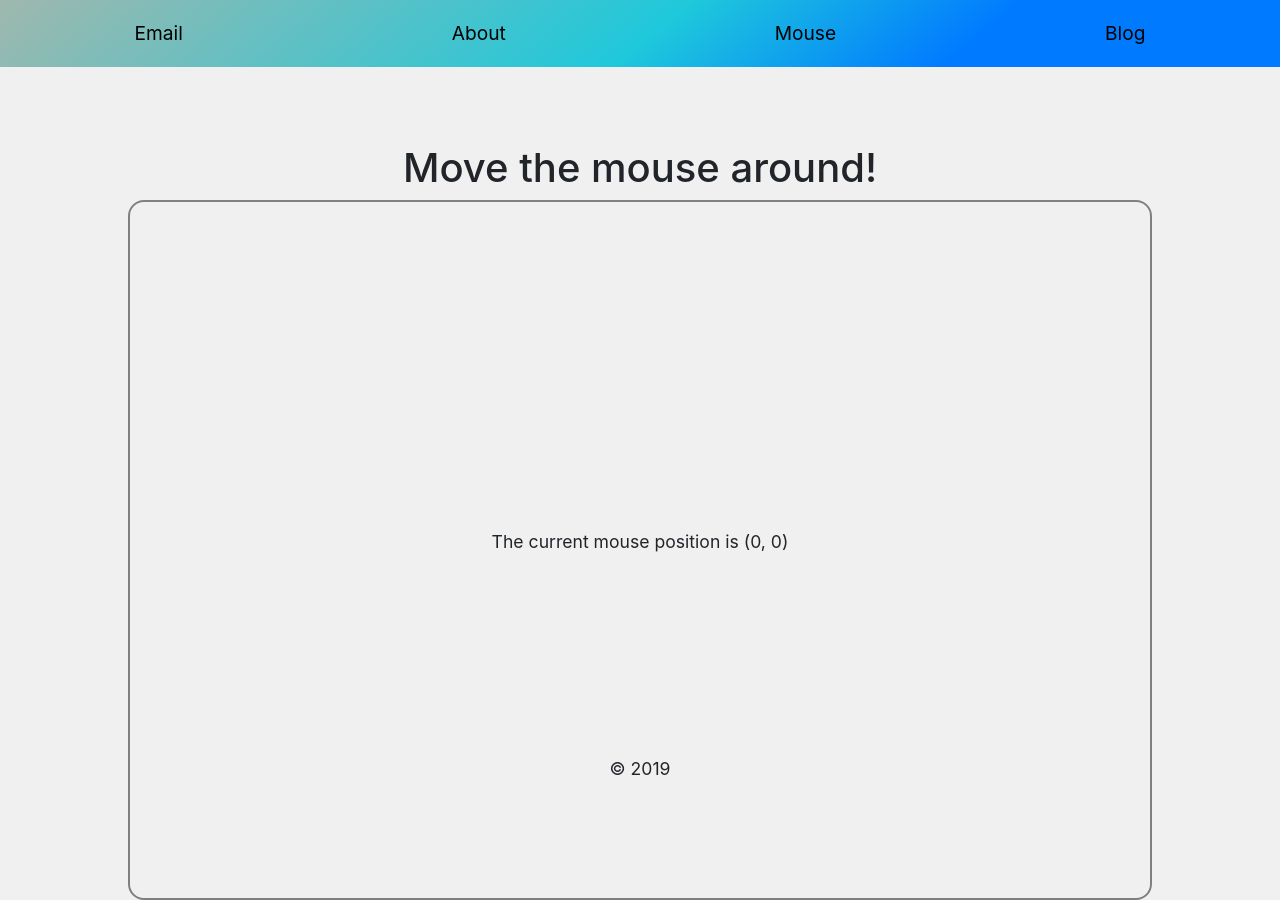
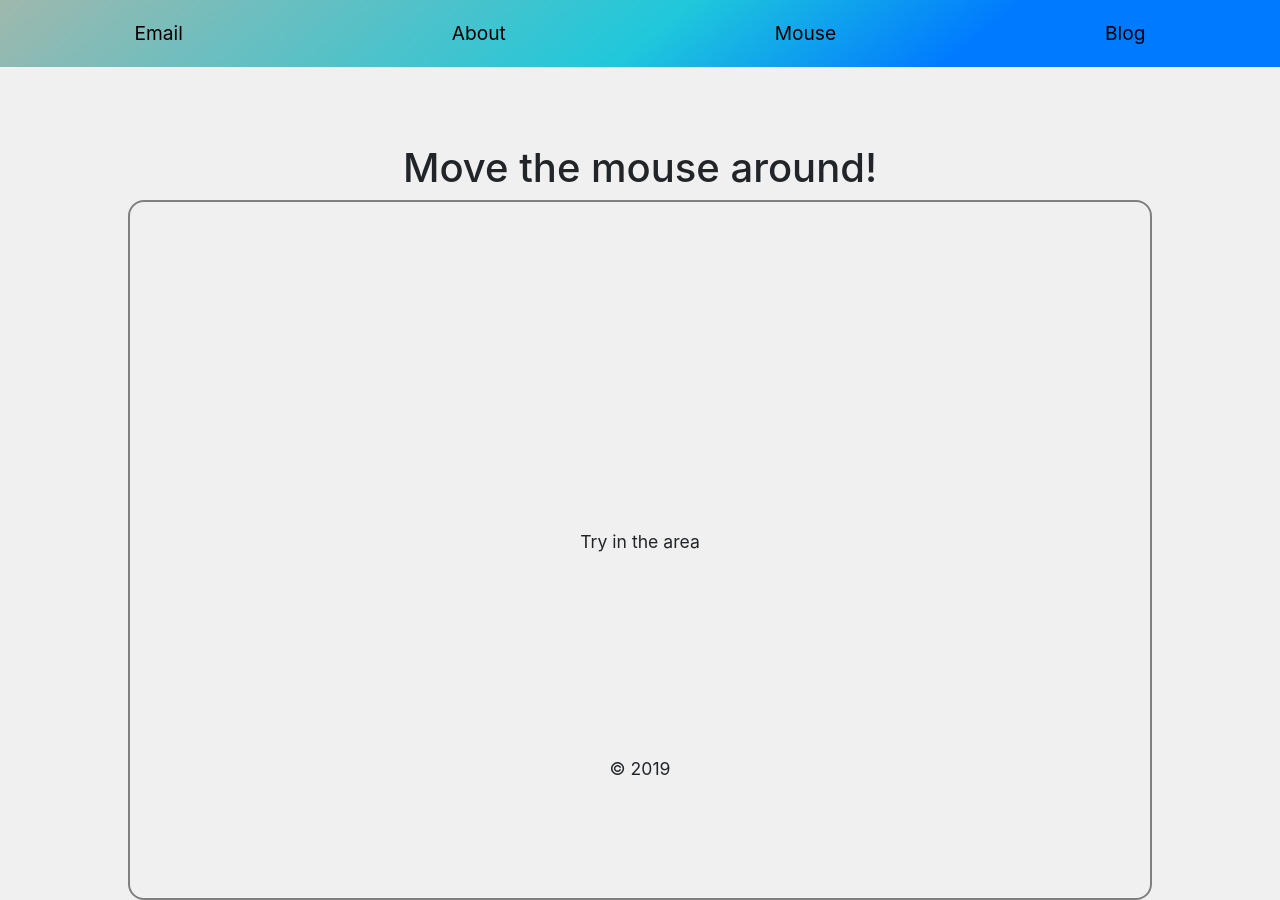
Before and after one commit to Lunatial/Node_email_example, a Next.js app: page /mouse in a window 1280 px wide. Built offline with nearby package versions, Linux system fonts and the light colour scheme.

Commit message:
add mouseleave

```diff
--- a/components/MouseTracker.js
+++ b/components/MouseTracker.js
@@ -3,17 +3,20 @@ import Layout from "../components/Layout";
 class MouseTracker extends React.Component {
   constructor(props) {
     super(props);
-    this.state = { x: 0, y: 0 };
+    this.state = { x: 0, y: 0, inSide: false };
   }
 
   handleMouseMove = event => {
+    if (this.state.x !== "0") {
+      this.setState({ inSide: true });
+    }
     const vegetaImg = document.querySelector(".mouseCont img");
     const componentText = document.querySelector(".mouseCont p");
     this.setState({
       x: event.clientX,
       y: event.clientY
     });
-    if (this.state.x *7 > 9000) {
+    if (this.state.x * 7 > 9000) {
       vegetaImg.style.display = "block";
       componentText.style.display = "none";
     } else {
@@ -22,18 +25,31 @@ class MouseTracker extends React.Component {
     }
   };
 
+  handleMouseLeave = event => {
+    const vegetaImg = document.querySelector(".mouseCont img");
+    const componentText = document.querySelector(".mouseCont p");
+    this.setState({ inSide: false });
+    vegetaImg.style.display = "none";
+    componentText.style.display = "block";
+  };
+
   render() {
+    const { x, y, inSide } = this.state;
     return (
       <Layout title="Move the mouse around!">
-        <div className="mouseCont" onMouseMove={this.handleMouseMove}>
-          <img
-            src="/static/itover9000.png"
-            alt="Vegeta"
-            height="100%"
-          />
-          <p style={{ textAlign: "center" }}>
-            The current mouse position is ({this.state.x * 7}, {this.state.y})
-          </p>
+        <div
+          className="mouseCont"
+          onMouseMove={this.handleMouseMove}
+          onMouseLeave={this.handleMouseLeave}
+        >
+          <img src="/static/itover9000.png" alt="Vegeta" height="100%" />
+          {inSide ? (
+            <p style={{ textAlign: "center" }}>
+              The current mouse position is ({x * 7}, {y})
+            </p>
+          ) : (
+            <p>Try in the area</p>
+          )}
         </div>
         <style global jsx>{`
           .mouseCont {
```
